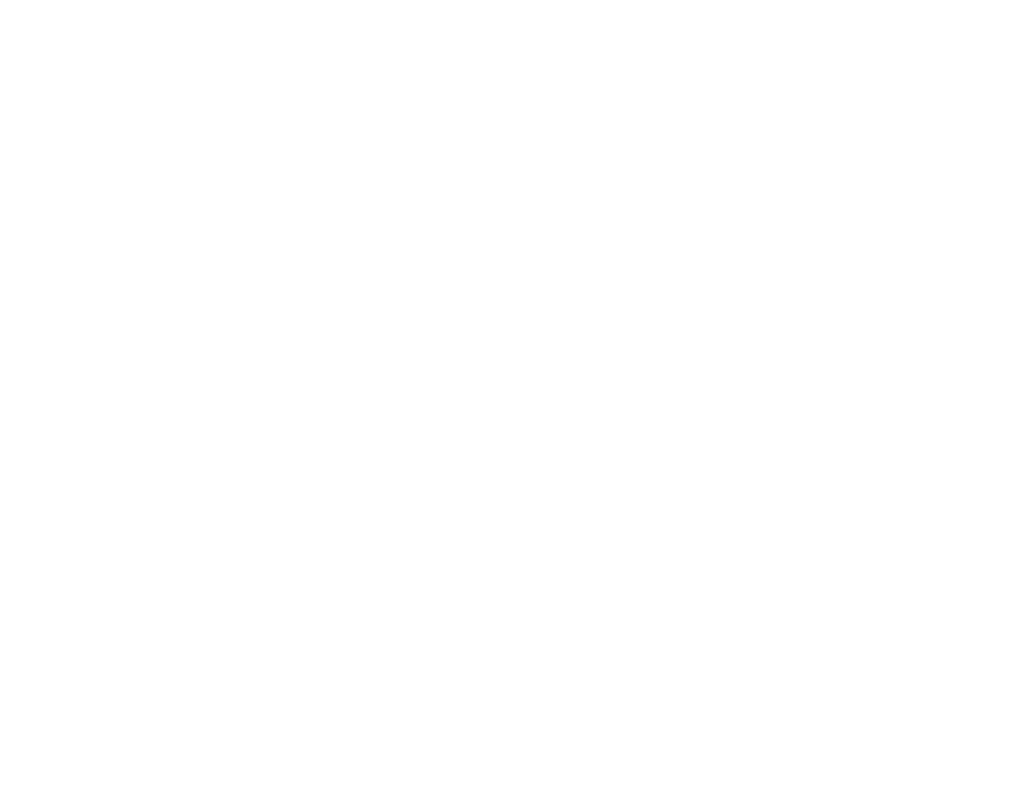
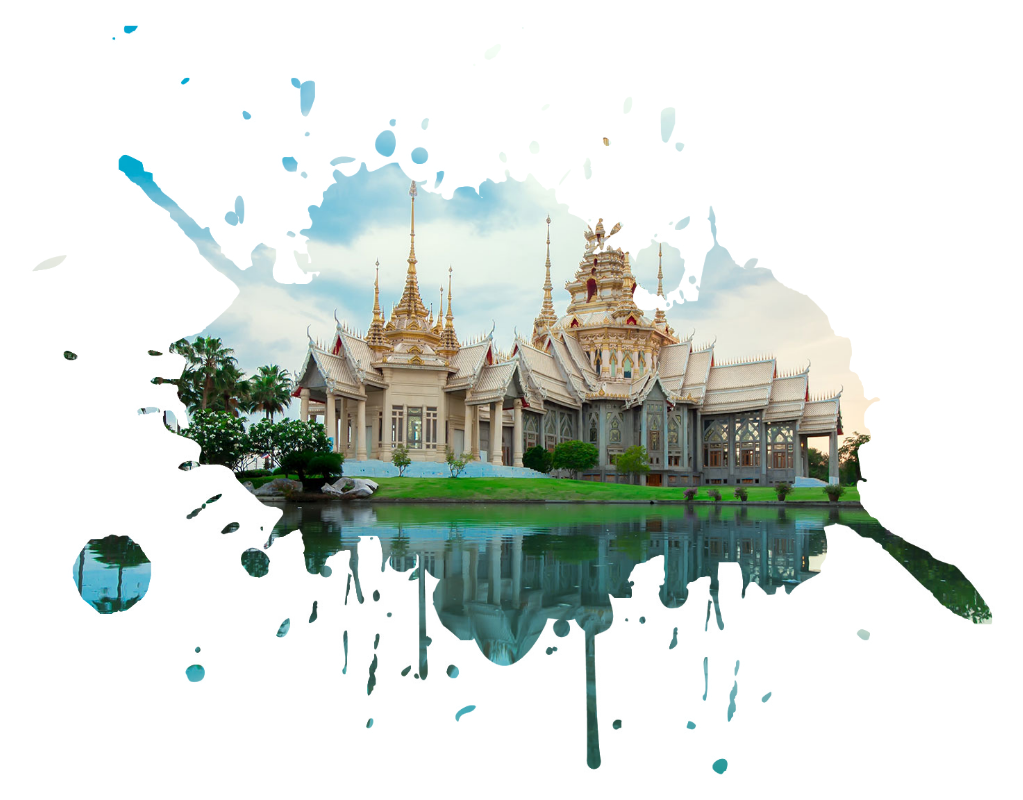
Before and after one commit to naren67/splash-image, a plain HTML site: page index.html in a window 1280 px wide. Shown: the whole page, without its empty margins (128-1151 px from the left). Drawn offline with Linux system fonts and the light colour scheme.

Commit message:
mix blend mode

```diff
--- a/index.html
+++ b/index.html
@@ -6,10 +6,11 @@
           <meta http-equiv="X-UA-Compatible" content="IE=edge">
           <meta name="viewport" content="width=device-width, initial-scale=1.0">
           <title>Document</title>
+          <link rel="stylesheet" href="./style.css">
 </head>
 
 <body>
-
+          <section></section>
 </body>
 
 </html>
--- a/style.css
+++ b/style.css
@@ -3,3 +3,24 @@
           padding: 0;
           box-sizing: border-box;
 }
+
+section{
+          width: 100%;
+          height: 100vh;
+          background-image: url(./image/bg.jpg);
+          background-size: cover;
+          position: relative;
+}
+
+section::before{
+          content: '';
+          width: 100%;
+          height: 100vh;
+          position: absolute;
+          top: 0;
+          left: 0;
+          background-image: url(./image/splash.jpg);
+          background-size: cover;
+          mix-blend-mode: screen;
+          background-position: center;
+}
```
Also changed, not shown: image/bg.jpg (added), image/splash.jpg (added).
